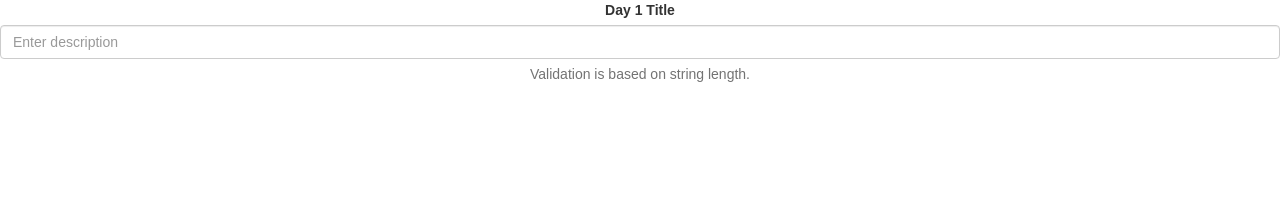
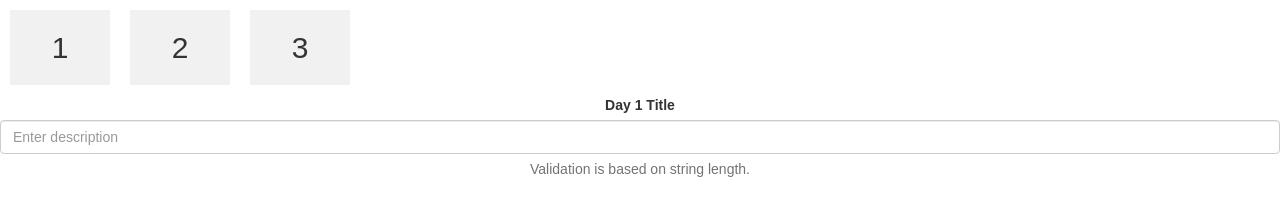
Before and after one commit to hammerMan83/AnyGuideItineraries, a React app: page / in a window 1280 px wide. Built offline with nearby package versions, Linux system fonts and the light colour scheme.

Commit message:
added flexbox style

```diff
--- a/src/index.js
+++ b/src/index.js
@@ -10,7 +10,12 @@ import "./styles.css";
 
 function App() {
   return (
-    <div className="App">
+    <div className="App itineraryCreator-container">
+      <div className="itineraryCreator-panel">
+        <div>1</div>
+        <div>2</div>
+        <div>3</div>
+      </div>
       <Form>
         <FormGroup controlId="formBasicText">
           <ControlLabel>Day 1 Title</ControlLabel>
--- a/src/styles.css
+++ b/src/styles.css
@@ -2,3 +2,27 @@
   font-family: sans-serif;
   text-align: center;
 }
+
+.itineraryCreator-container {
+  display: flex;
+  flex-direction: column;
+}
+
+/* .flex-container-col {
+  justify-content: space-between;
+
+} */
+
+.itineraryCreator-panel {
+  display: flex;
+  flex-direction: row;
+}
+
+.itineraryCreator-panel > div {
+  background-color: #f1f1f1;
+  width: 100px;
+  margin: 10px;
+  text-align: center;
+  line-height: 75px;
+  font-size: 30px;
+}
```
